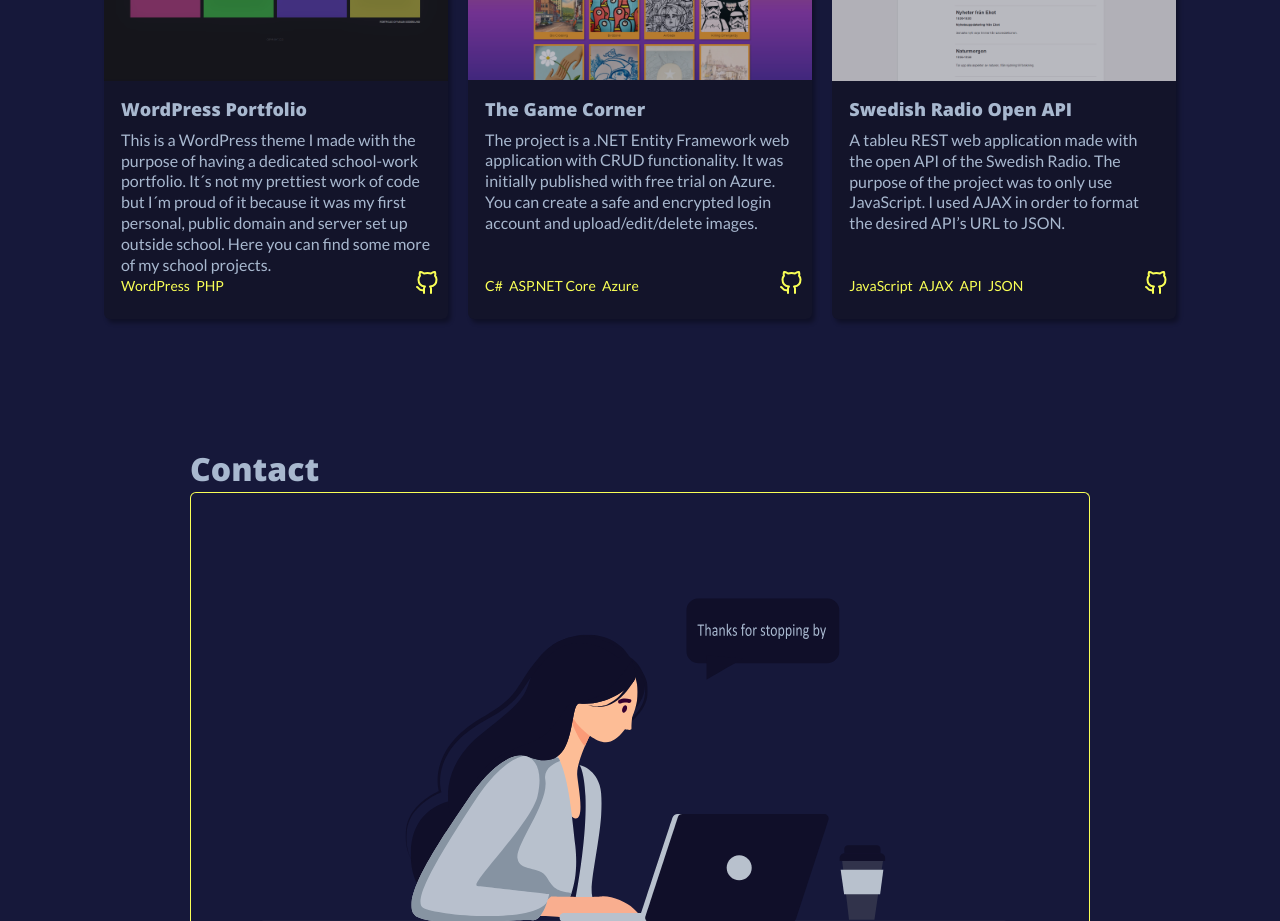
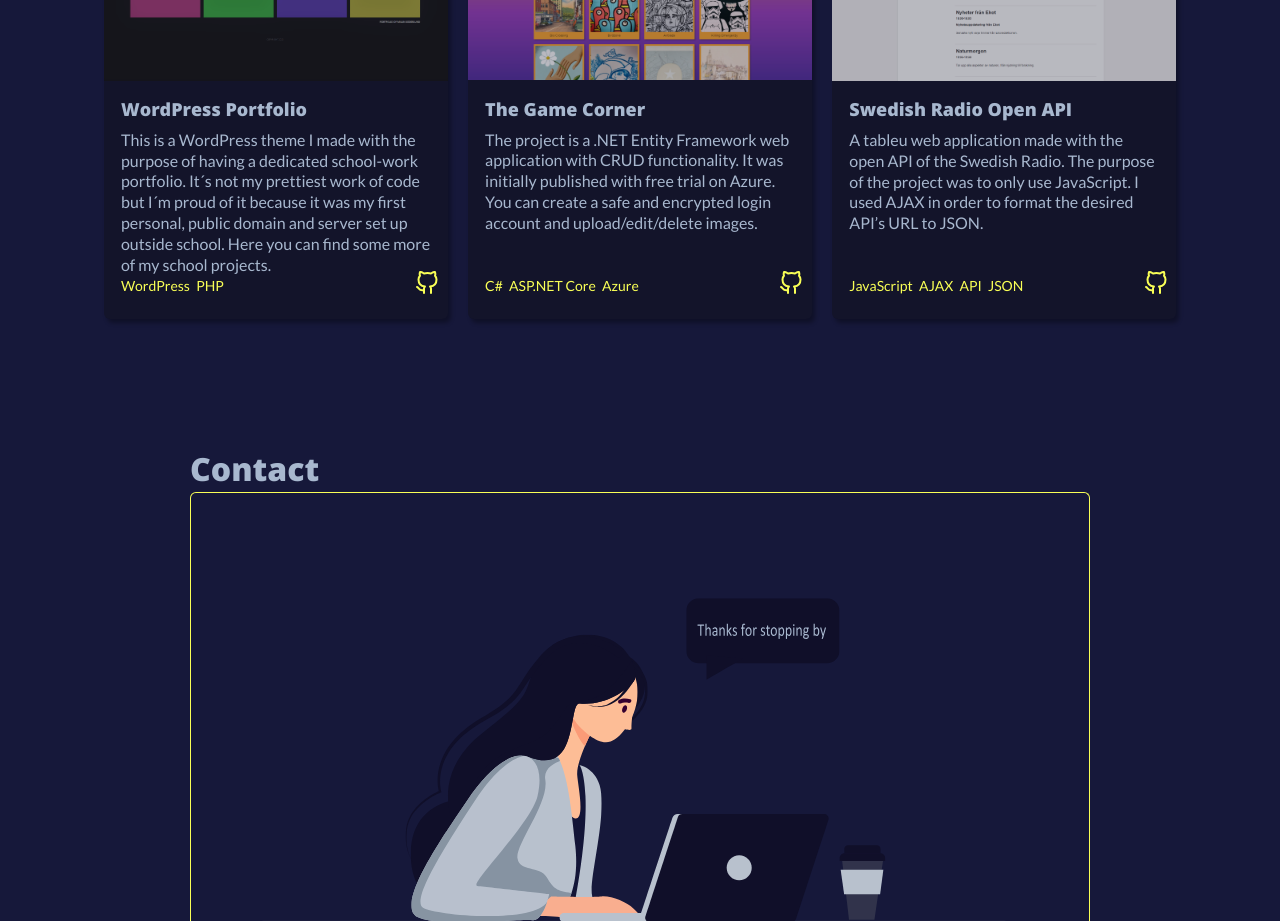
Before and after one commit to maso1905/portfolio-v1, a React (Create React App) app: page / in a window 1280 px wide. Shown: the part 2240-3161 px from the top of the page. Built offline with nearby package versions, Linux system fonts and the light colour scheme.

Commit message:
project github links update

```diff
--- a/src/components/ProjectSection/Data.js
+++ b/src/components/ProjectSection/Data.js
@@ -65,12 +65,12 @@
     img: require('../../images/srradio.png').default,
     alt: 'Screenshot of Swedish Radio Open API Project',
     title: 'Swedish Radio Open API',
-    desc: 'A tableu REST web application made with the open API of the Swedish Radio. The purpose of the project was to only use JavaScript. I used AJAX in order to format the desired API’s URL to JSON.',
+    desc: 'A tableu web application made with the open API of the Swedish Radio. The purpose of the project was to only use JavaScript. I used AJAX in order to format the desired API’s URL to JSON.',
     techItem1: 'JavaScript',
     techItem2: 'AJAX',
     techItem3: 'API',
     techItem4: 'JSON',
-    github: ''
+    github: 'https://github.com/maso1905/projectSR'
 };
 
 export const Prj7 = {
```
